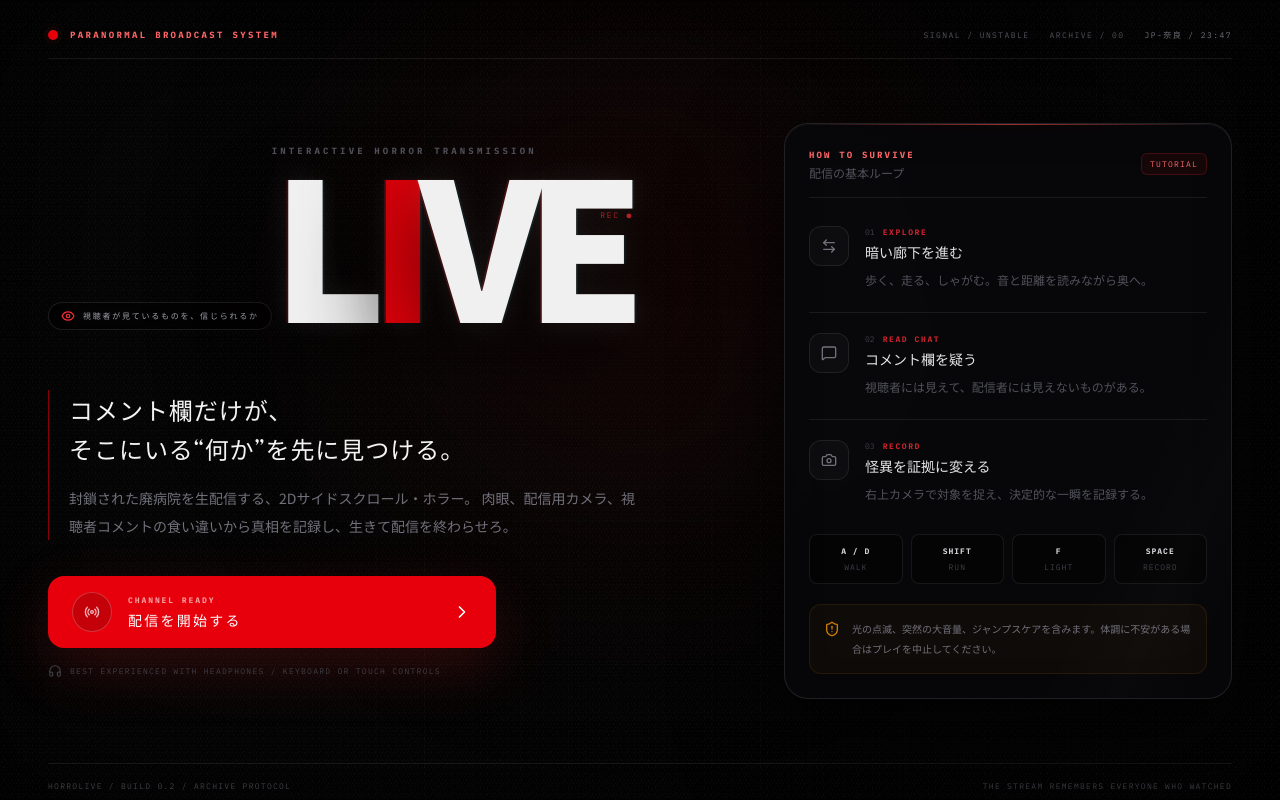
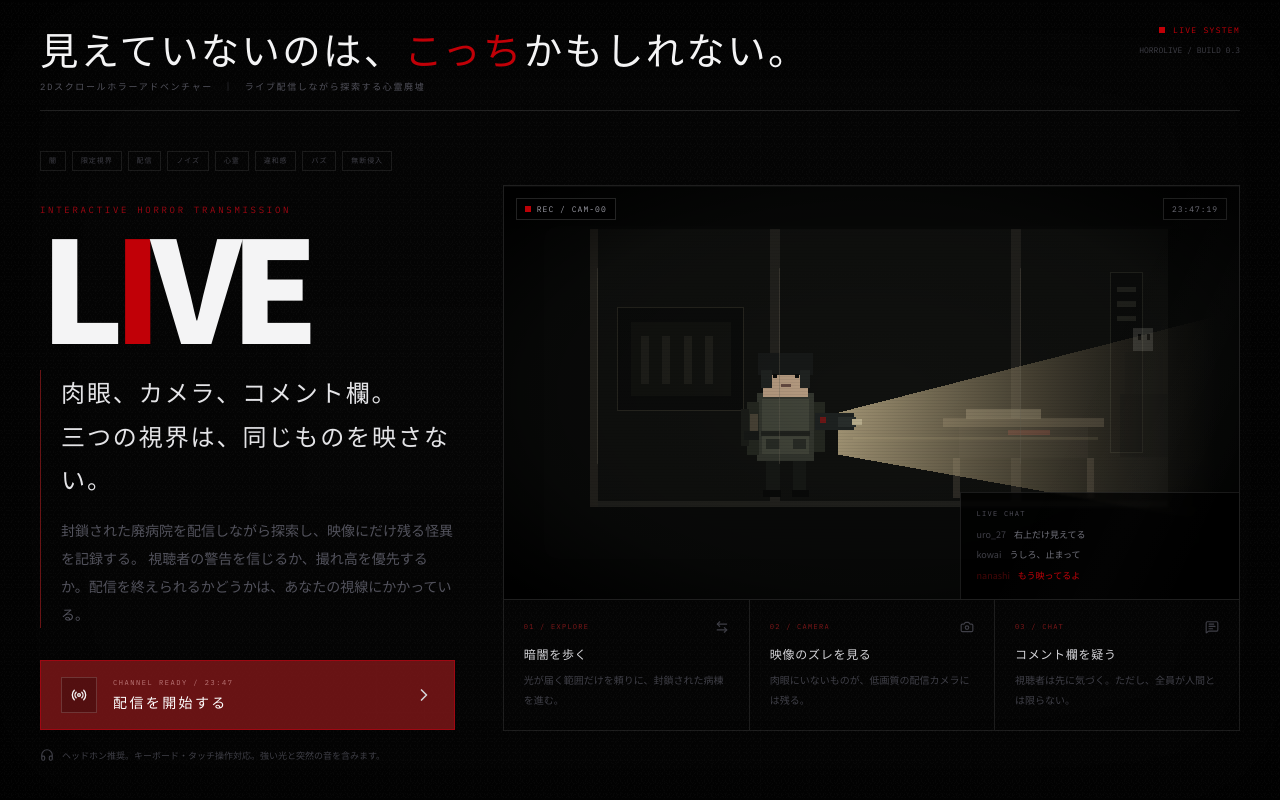
Before and after one commit to shinya-chigita/horroLive, a React (Vite) app: page / in a window 1280 px wide. Built offline with nearby package versions, Linux system fonts and the light colour scheme.

Commit message:
feat: redesign title screen around reference art direction

```diff
--- a/src/components/TitleScreenV2.tsx
+++ b/src/components/TitleScreenV2.tsx
@@ -10,7 +10,7 @@ import {
   ChevronRight,
   Eye,
   Headphones,
-  MessageSquare,
+  MessageSquareText,
   Radio,
   ShieldAlert,
 } from 'lucide-react';
@@ -23,23 +23,148 @@ interface TitleScreenV2Props {
 const GAMEPLAY_PILLARS = [
   {
     icon: ArrowLeftRight,
-    label: 'EXPLORE',
-    title: '暗い廊下を進む',
-    description: '歩く、走る、しゃがむ。音と距離を読みながら奥へ。',
-  },
-  {
-    icon: MessageSquare,
-    label: 'READ CHAT',
-    title: 'コメント欄を疑う',
-    description: '視聴者には見えて、配信者には見えないものがある。',
+    code: '01 / EXPLORE',
+    title: '暗闇を歩く',
+    description: '光が届く範囲だけを頼りに、封鎖された病棟を進む。',
   },
   {
     icon: Camera,
-    label: 'RECORD',
-    title: '怪異を証拠に変える',
-    description: '右上カメラで対象を捉え、決定的な一瞬を記録する。',
+    code: '02 / CAMERA',
+    title: '映像のズレを見る',
+    description: '肉眼にいないものが、低画質の配信カメラには残る。',
+  },
+  {
+    icon: MessageSquareText,
+    code: '03 / CHAT',
+    title: 'コメント欄を疑う',
+    description: '視聴者は先に気づく。ただし、全員が人間とは限らない。',
   },
 ];
+
+function ReferencePreview() {
+  return (
+    <div className="screen-frame relative overflow-hidden border border-white/12 bg-black" aria-label="ゲーム画面イメージ">
+      <svg
+        viewBox="0 0 720 405"
+        className="block aspect-video w-full"
+        role="img"
+        aria-label="廃病院の中で懐中電灯を持つ配信者と、暗闇に潜む怪異"
+        shapeRendering="crispEdges"
+      >
+        <defs>
+          <linearGradient id="title-beam" x1="0" y1="0" x2="1" y2="0">
+            <stop offset="0" stopColor="#d8c59a" stopOpacity="0.74" />
+            <stop offset="0.52" stopColor="#b9a77f" stopOpacity="0.34" />
+            <stop offset="1" stopColor="#81745c" stopOpacity="0" />
+          </linearGradient>
+          <radialGradient id="title-vignette" cx="50%" cy="50%" r="68%">
+            <stop offset="0" stopColor="#000" stopOpacity="0" />
+            <stop offset="0.68" stopColor="#000" stopOpacity="0.18" />
+            <stop offset="1" stopColor="#000" stopOpacity="0.92" />
+          </radialGradient>
+        </defs>
+
+        <rect width="720" height="405" fill="#080908" />
+        <rect y="42" width="720" height="272" fill="#10110f" />
+        <rect y="314" width="720" height="91" fill="#090a09" />
+        <rect y="308" width="720" height="6" fill="#22221e" />
+
+        <rect x="0" y="42" width="84" height="272" fill="#090a09" />
+        <rect x="84" y="42" width="8" height="272" fill="#26241f" />
+        <rect x="260" y="42" width="10" height="272" fill="#24231f" />
+        <rect x="496" y="42" width="10" height="272" fill="#24231f" />
+        <rect x="650" y="42" width="70" height="272" fill="#070807" />
+
+        <rect x="111" y="119" width="124" height="101" fill="#0b0c0b" stroke="#292821" />
+        <rect x="124" y="133" width="98" height="73" fill="#121310" />
+        <rect x="134" y="147" width="8" height="47" fill="#20201b" />
+        <rect x="155" y="147" width="8" height="47" fill="#20201b" />
+        <rect x="176" y="147" width="8" height="47" fill="#20201b" />
+        <rect x="197" y="147" width="8" height="47" fill="#20201b" />
+
+        <rect x="430" y="227" width="158" height="9" fill="#3a362d" />
+        <rect x="446" y="236" width="126" height="30" fill="#171715" />
+        <rect x="440" y="266" width="7" height="40" fill="#302d27" />
+        <rect x="571" y="266" width="7" height="40" fill="#302d27" />
+        <rect x="452" y="218" width="74" height="10" fill="#89806b" opacity="0.52" />
+        <rect x="494" y="239" width="41" height="5" fill="#6b2826" opacity="0.58" />
+
+        <rect x="594" y="85" width="31" height="176" fill="#0c0d0c" stroke="#252620" />
+        <rect x="600" y="99" width="19" height="5" fill="#23241f" />
+        <rect x="600" y="113" width="19" height="5" fill="#23241f" />
+        <rect x="600" y="127" width="19" height="5" fill="#23241f" />
+
+        <path d="M327 222 L696 128 L696 329 L327 263 Z" fill="url(#title-beam)" />
+        <rect x="342" y="246" width="240" height="3" fill="#c6b58c" opacity="0.13" />
+
+        <g opacity="0.19">
+          <rect x="616" y="139" width="20" height="23" fill="#d4d3c8" />
+          <rect x="608" y="163" width="37" height="92" fill="#1a1b19" />
+          <rect x="603" y="204" width="47" height="61" fill="#10110f" />
+          <rect x="621" y="145" width="3" height="6" fill="#080908" />
+          <rect x="630" y="145" width="3" height="6" fill="#080908" />
+        </g>
+
+        <g transform="translate(276 198)">
+          <rect x="-19" y="64" width="13" height="40" fill="#171916" />
+          <rect x="7" y="64" width="13" height="40" fill="#171916" />
+          <rect x="-22" y="100" width="17" height="7" fill="#090a09" />
+          <rect x="6" y="100" width="17" height="7" fill="#090a09" />
+
+          <rect x="-28" y="5" width="56" height="66" fill="#34372f" />
+          <rect x="-23" y="11" width="46" height="53" fill="#42453a" />
+          <rect x="-24" y="42" width="48" height="5" fill="#20221e" />
+          <rect x="-19" y="50" width="13" height="10" fill="#292c26" />
+          <rect x="7" y="50" width="13" height="10" fill="#292c26" />
+
+          <rect x="-38" y="14" width="12" height="51" fill="#252821" />
+          <rect x="28" y="14" width="10" height="48" fill="#252821" />
+          <rect x="-44" y="20" width="8" height="37" fill="#1b1d19" />
+
+          <rect x="-22" y="-28" width="44" height="37" fill="#b89d82" />
+          <rect x="-27" y="-34" width="54" height="21" fill="#171918" />
+          <rect x="-24" y="-18" width="10" height="18" fill="#202321" />
+          <rect x="14" y="-18" width="10" height="18" fill="#202321" />
+          <rect x="-13" y="-14" width="4" height="4" fill="#090a09" />
+          <rect x="9" y="-14" width="4" height="4" fill="#090a09" />
+          <rect x="-5" y="-4" width="10" height="3" fill="#684c43" />
+
+          <rect x="29" y="24" width="38" height="17" fill="#1e2221" />
+          <rect x="51" y="28" width="18" height="10" fill="#292e2c" />
+          <rect x="65" y="30" width="10" height="6" fill="#bbb08f" />
+          <rect x="33" y="28" width="6" height="6" fill="#6f1717" />
+
+          <rect x="-35" y="25" width="8" height="24" fill="#4a4437" />
+          <rect x="-41" y="42" width="15" height="9" fill="#171917" />
+        </g>
+
+        <g opacity="0.36">
+          <rect x="91" y="80" width="1" height="192" fill="#6b6456" />
+          <rect x="269" y="80" width="1" height="192" fill="#6b6456" />
+          <rect x="505" y="80" width="1" height="192" fill="#6b6456" />
+        </g>
+
+        <rect width="720" height="405" fill="url(#title-vignette)" />
+      </svg>
+
+      <div className="pointer-events-none absolute inset-0 crt-scanlines opacity-30" />
+      <div className="pointer-events-none absolute left-3 top-3 flex items-center gap-1.5 border border-white/14 bg-black/80 px-2 py-1 font-mono text-[8px] uppercase tracking-[0.13em] text-zinc-400">
+        <span className="h-1.5 w-1.5 bg-red-700" /> rec / cam-00
+      </div>
+      <div className="pointer-events-none absolute right-3 top-3 border border-white/12 bg-black/80 px-2 py-1 font-mono text-[8px] tracking-[0.12em] text-zinc-500">
+        23:47:19
+      </div>
+      <div className="pointer-events-none absolute bottom-0 right-0 w-[38%] border-l border-t border-white/10 bg-black/78 p-3 backdrop-blur-[1px] sm:p-4">
+        <p className="font-mono text-[7px] uppercase tracking-[0.18em] text-zinc-600">live chat</p>
+        <div className="mt-2 space-y-1.5 text-[8px] leading-relaxed text-zinc-500 sm:text-[9px]">
+          <p><span className="mr-2 text-zinc-700">uro_27</span>右上だけ見えてる</p>
+          <p><span className="mr-2 text-zinc-700">kowai</span>うしろ、止まって</p>
+          <p className="text-red-700"><span className="mr-2 text-red-950">nanashi</span>もう映ってるよ</p>
+        </div>
+      </div>
+    </div>
+  );
+}
 
 export default function TitleScreenV2({ onStartGame }: TitleScreenV2Props) {
   const handleStart = () => {
@@ -50,155 +175,103 @@ export default function TitleScreenV2({ onStartGame }: TitleScreenV2Props) {
 
   return (
     <section className="fixed inset-0 z-50 overflow-y-auto bg-[#050505] text-zinc-100">
-      <div className="pointer-events-none fixed inset-0 broadcast-grid opacity-45" />
+      <div className="pointer-events-none fixed inset-0 broadcast-grid opacity-30" />
       <div className="pointer-events-none fixed inset-0 ambient-vignette" />
-      <div className="pointer-events-none fixed inset-0 noise-layer opacity-[0.045]" />
-      <div className="pointer-events-none fixed left-1/2 top-[35%] h-[520px] w-[520px] -translate-x-1/2 -translate-y-1/2 rounded-full bg-red-950/20 blur-[120px]" />
+      <div className="pointer-events-none fixed inset-0 noise-layer opacity-[0.028]" />
 
-      <div className="relative mx-auto flex min-h-screen w-full max-w-[1320px] flex-col px-5 py-5 sm:px-8 sm:py-7 lg:px-12">
-        <header className="flex items-center justify-between border-b border-white/8 pb-4">
-          <div className="flex items-center gap-3">
-            <span className="relative flex h-2.5 w-2.5">
-              <span className="absolute inline-flex h-full w-full animate-ping rounded-full bg-red-500 opacity-60" />
-              <span className="relative inline-flex h-2.5 w-2.5 rounded-full bg-red-600" />
-            </span>
-            <span className="font-mono text-[9px] font-black uppercase tracking-[0.26em] text-red-400">
-              paranormal broadcast system
-            </span>
+      <div className="relative mx-auto flex min-h-screen w-full max-w-[1540px] flex-col px-4 py-4 sm:px-7 sm:py-6 lg:px-10">
+        <header className="flex items-start justify-between gap-6 border-b border-white/12 pb-4">
+          <div>
+            <p className="font-serif text-[clamp(1.35rem,3vw,2.6rem)] font-semibold leading-tight tracking-[0.06em] text-zinc-100">
+              見えていないのは、<span className="text-red-700">こっち</span>かもしれない。
+            </p>
+            <p className="mt-2 font-mono text-[8px] uppercase tracking-[0.18em] text-zinc-600 sm:text-[9px]">
+              2Dスクロールホラーアドベンチャー　｜　ライブ配信しながら探索する心霊廃墟
+            </p>
           </div>
-          <div className="hidden items-center gap-5 font-mono text-[8px] uppercase tracking-[0.18em] text-zinc-600 sm:flex">
-            <span>signal / unstable</span>
-            <span>archive / 00</span>
-            <span className="text-zinc-500">jp-奈良 / 23:47</span>
+          <div className="hidden shrink-0 text-right sm:block">
+            <div className="flex items-center justify-end gap-2 font-mono text-[8px] uppercase tracking-[0.16em] text-red-700">
+              <span className="h-1.5 w-1.5 bg-red-700" /> live system
+            </div>
+            <p className="mt-2 font-mono text-[8px] text-zinc-700">HORROLIVE / BUILD 0.3</p>
           </div>
         </header>
 
-        <main className="grid flex-1 items-center gap-12 py-12 lg:grid-cols-[minmax(0,1.2fr)_minmax(380px,0.8fr)] lg:gap-16 lg:py-16">
-          <div>
-            <div className="mb-7 inline-flex items-center gap-2 rounded-full border border-white/10 bg-black/35 px-3 py-1.5 backdrop-blur-md">
-              <Eye className="h-3.5 w-3.5 text-red-500" />
-              <span className="font-mono text-[8px] font-bold uppercase tracking-[0.22em] text-zinc-400">
-                視聴者が見ているものを、信じられるか
-              </span>
+        <main className="grid flex-1 items-center gap-10 py-8 lg:grid-cols-[minmax(320px,0.72fr)_minmax(560px,1.28fr)] lg:gap-12 lg:py-10">
+          <div className="order-2 lg:order-1">
+            <div className="flex flex-wrap gap-1.5 font-mono text-[7px] uppercase tracking-[0.13em] text-zinc-700">
+              {['闇', '限定視界', '配信', 'ノイズ', '心霊', '違和感', 'バズ', '無断侵入'].map((word) => (
+                <span key={word} className="border border-white/9 px-2 py-1">{word}</span>
+              ))}
             </div>
 
-            <div className="relative inline-block">
-              <p className="mb-2 font-mono text-[9px] font-bold uppercase tracking-[0.35em] text-zinc-600">
-                interactive horror transmission
-              </p>
-              <h1
-                aria-label="LIVE"
-                className="title-mark select-none text-[clamp(6.4rem,18vw,12rem)] font-black leading-[0.78] tracking-[-0.09em] text-white"
-              >
-                L<span className="text-red-600">I</span>VE
-              </h1>
-              <div className="absolute -right-1 top-[38%] hidden font-mono text-[8px] uppercase tracking-[0.22em] text-red-500/70 md:block">
-                rec ●
-              </div>
-            </div>
+            <p className="mt-8 font-mono text-[9px] uppercase tracking-[0.3em] text-red-800">interactive horror transmission</p>
+            <h1 className="reference-title mt-3 text-[clamp(4.8rem,12vw,8.8rem)] font-black leading-[0.78] tracking-[-0.08em] text-zinc-100" aria-label="LIVE">
+              L<span className="text-red-700">I</span>VE
+            </h1>
 
-            <div className="mt-8 max-w-2xl border-l border-red-700/70 pl-5">
-              <h2 className="font-serif text-xl font-bold leading-relaxed tracking-[0.04em] text-zinc-100 sm:text-2xl">
-                コメント欄だけが、
-                <br className="hidden sm:block" />
-                そこにいる“何か”を先に見つける。
+            <div className="mt-8 border-l border-red-900/80 pl-5">
+              <h2 className="font-serif text-xl font-semibold leading-[1.8] tracking-[0.08em] text-zinc-200 sm:text-2xl">
+                肉眼、カメラ、コメント欄。
+                <br />三つの視界は、同じものを映さない。
               </h2>
-              <p className="mt-4 max-w-xl text-sm leading-7 text-zinc-500">
-                封鎖された廃病院を生配信する、2Dサイドスクロール・ホラー。
-                肉眼、配信用カメラ、視聴者コメントの食い違いから真相を記録し、生きて配信を終わらせろ。
+              <p className="mt-4 max-w-xl text-xs leading-7 text-zinc-600 sm:text-sm">
+                封鎖された廃病院を配信しながら探索し、映像にだけ残る怪異を記録する。
+                視聴者の警告を信じるか、撮れ高を優先するか。配信を終えられるかどうかは、あなたの視線にかかっている。
               </p>
             </div>
 
             <button
               type="button"
               onClick={handleStart}
-              className="group mt-9 inline-flex w-full max-w-md items-center justify-between overflow-hidden rounded-2xl bg-red-600 px-5 py-4 text-left shadow-[0_20px_60px_rgba(220,38,38,0.2)] transition duration-300 hover:-translate-y-0.5 hover:bg-red-500 hover:shadow-[0_24px_75px_rgba(220,38,38,0.3)] active:translate-y-0 active:scale-[0.99] sm:px-6"
+              className="group mt-8 flex w-full max-w-md items-center justify-between border border-red-800 bg-red-900/80 px-5 py-4 text-left transition hover:border-red-600 hover:bg-red-800 active:translate-y-px"
             >
               <span className="flex items-center gap-4">
-                <span className="flex h-10 w-10 items-center justify-center rounded-full border border-white/20 bg-black/15">
-                  <Radio className="h-4 w-4 animate-pulse text-white" />
+                <span className="flex h-9 w-9 items-center justify-center border border-white/16 bg-black/20">
+                  <Radio className="h-4 w-4 text-zinc-100" />
                 </span>
                 <span>
-                  <span className="block font-mono text-[8px] font-bold uppercase tracking-[0.24em] text-red-100/70">
-                    channel ready
-                  </span>
-                  <span className="mt-1 block text-sm font-black tracking-[0.16em] text-white">
-                    配信を開始する
-                  </span>
+                  <span className="block font-mono text-[7px] uppercase tracking-[0.22em] text-red-200/55">channel ready / 23:47</span>
+                  <span className="mt-1 block text-sm font-black tracking-[0.17em] text-white">配信を開始する</span>
                 </span>
               </span>
-              <ChevronRight className="h-5 w-5 text-white transition-transform group-hover:translate-x-1" />
+              <ChevronRight className="h-5 w-5 text-zinc-300 transition-transform group-hover:translate-x-1" />
             </button>
 
-            <p className="mt-4 flex items-center gap-2 font-mono text-[8px] uppercase tracking-[0.16em] text-zinc-700">
-              <Headphones className="h-3.5 w-3.5" />
-              best experienced with headphones / keyboard or touch controls
-            </p>
+            <div className="mt-4 flex items-start gap-2 text-[9px] leading-5 text-zinc-700">
+              <Headphones className="mt-0.5 h-3.5 w-3.5 shrink-0" />
+              <span>ヘッドホン推奨。キーボード・タッチ操作対応。強い光と突然の音を含みます。</span>
+            </div>
           </div>
 
-          <aside className="screen-frame relative overflow-hidden rounded-[24px] border border-white/10 bg-[#08080a]/90 p-5 shadow-[0_35px_100px_rgba(0,0,0,0.75)] backdrop-blur-xl sm:p-6">
-            <div className="signal-sweep pointer-events-none absolute inset-x-0 top-0 h-px" />
-            <div className="flex items-center justify-between border-b border-white/8 pb-4">
-              <div>
-                <p className="font-mono text-[9px] font-black uppercase tracking-[0.24em] text-red-400">
-                  how to survive
-                </p>
-                <p className="mt-1 text-xs text-zinc-600">配信の基本ループ</p>
-              </div>
-              <span className="rounded-md border border-red-500/20 bg-red-950/25 px-2 py-1 font-mono text-[8px] uppercase tracking-[0.15em] text-red-400">
-                tutorial
-              </span>
-            </div>
+          <div className="order-1 lg:order-2">
+            <ReferencePreview />
 
-            <div className="mt-3 divide-y divide-white/8">
+            <div className="grid border-x border-b border-white/10 sm:grid-cols-3">
               {GAMEPLAY_PILLARS.map((pillar, index) => {
                 const Icon = pillar.icon;
                 return (
-                  <div key={pillar.label} className="group flex gap-4 py-5 first:pt-4 last:pb-4">
-                    <div className="flex h-10 w-10 shrink-0 items-center justify-center rounded-xl border border-white/8 bg-white/[0.025] text-zinc-500 transition group-hover:border-red-500/25 group-hover:text-red-400">
-                      <Icon className="h-4 w-4" />
+                  <article key={pillar.code} className={`min-w-0 p-4 sm:p-5 ${index > 0 ? 'border-t border-white/10 sm:border-l sm:border-t-0' : ''}`}>
+                    <div className="flex items-center justify-between">
+                      <p className="font-mono text-[7px] uppercase tracking-[0.18em] text-red-900">{pillar.code}</p>
+                      <Icon className="h-3.5 w-3.5 text-zinc-700" />
                     </div>
-                    <div className="min-w-0">
-                      <div className="flex items-center gap-2">
-                        <span className="font-mono text-[8px] text-zinc-700">0{index + 1}</span>
-                        <span className="font-mono text-[8px] font-bold uppercase tracking-[0.2em] text-red-500/80">
-                          {pillar.label}
-                        </span>
-                      </div>
-                      <h3 className="mt-1 text-sm font-bold text-zinc-200">{pillar.title}</h3>
-                      <p className="mt-1.5 text-xs leading-6 text-zinc-600">{pillar.description}</p>
-                    </div>
-                  </div>
+                    <h3 className="mt-3 text-xs font-bold tracking-[0.06em] text-zinc-300">{pillar.title}</h3>
+                    <p className="mt-2 text-[10px] leading-5 text-zinc-700">{pillar.description}</p>
+                  </article>
                 );
               })}
             </div>
-
-            <div className="mt-3 grid grid-cols-2 gap-2 font-mono text-[8px] uppercase tracking-[0.12em] text-zinc-500 sm:grid-cols-4">
-              {[
-                ['A / D', 'walk'],
-                ['SHIFT', 'run'],
-                ['F', 'light'],
-                ['SPACE', 'record'],
-              ].map(([key, action]) => (
-                <div key={key} className="rounded-lg border border-white/8 bg-black/40 px-2 py-2.5 text-center">
-                  <span className="block font-bold text-zinc-300">{key}</span>
-                  <span className="mt-1 block text-zinc-700">{action}</span>
-                </div>
-              ))}
-            </div>
-
-            <div className="mt-5 flex items-start gap-3 rounded-xl border border-amber-500/10 bg-amber-500/[0.035] p-3.5">
-              <ShieldAlert className="mt-0.5 h-4 w-4 shrink-0 text-amber-500/80" />
-              <p className="text-[10px] leading-5 text-zinc-500">
-                光の点滅、突然の大音量、ジャンプスケアを含みます。体調に不安がある場合はプレイを中止してください。
-              </p>
-            </div>
-          </aside>
+          </div>
         </main>
 
-        <footer className="flex flex-col gap-2 border-t border-white/8 pt-4 font-mono text-[8px] uppercase tracking-[0.16em] text-zinc-700 sm:flex-row sm:items-center sm:justify-between">
-          <span>horrolive / build 0.2 / archive protocol</span>
-          <span>the stream remembers everyone who watched</span>
+        <footer className="flex flex-col gap-3 border-t border-white/10 pt-4 font-mono text-[7px] uppercase tracking-[0.15em] text-zinc-800 sm:flex-row sm:items-center sm:justify-between">
+          <div className="flex items-center gap-2">
+            <Eye className="h-3 w-3" /> the camera remembers what the player cannot see
+          </div>
+          <div className="flex items-center gap-2 text-zinc-700">
+            <ShieldAlert className="h-3 w-3" /> photosensitivity / jumpscare / loud audio
+          </div>
         </footer>
       </div>
     </section>
```
